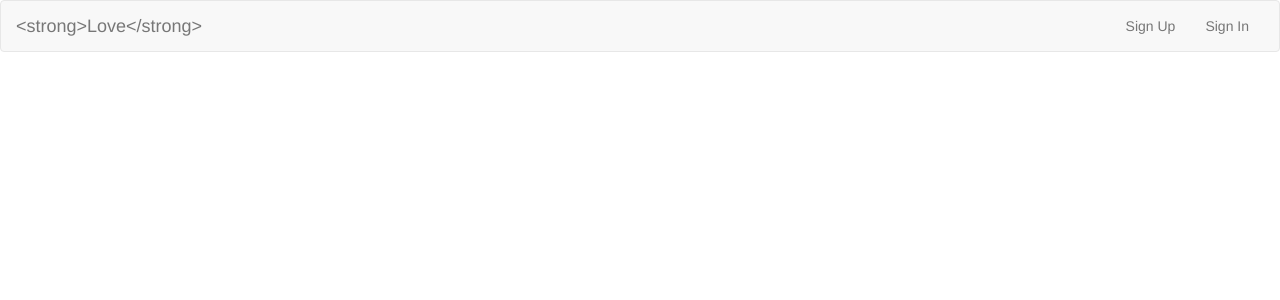
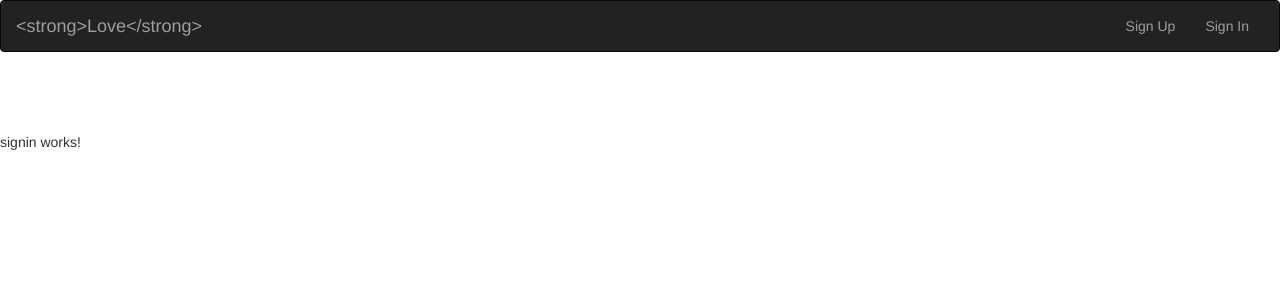
Before and after one commit to JoeyVinyard/StrongLove, an Angular app: page /signin in a window 1280 px wide. Shown: the top 300 px of the page. Built offline with nearby package versions, Linux system fonts and the light colour scheme.

Commit message:
Routing works

```diff
--- a/src/app/app.component.html
+++ b/src/app/app.component.html
@@ -1 +1,4 @@
 <navbar></navbar>
+<div class="main-content">
+	<router-outlet></router-outlet>
+</div>
--- a/src/app/nav/nav.component.html
+++ b/src/app/nav/nav.component.html
@@ -1,4 +1,4 @@
-<nav class="navbar navbar-default">
+<nav class="navbar navbar-inverse">
   <div class="container-fluid">
     <div class="navbar-header">
       <button type="button" class="navbar-toggle collapsed" data-toggle="collapse" data-target="#bs-example-navbar-collapse-1" aria-expanded="false">
--- /dev/null
+++ b/src/app/signin/signin.component.html
@@ -0,0 +1,3 @@
+<p>
+  signin works!
+</p>
--- /dev/null
+++ b/src/app/signin/signin.component.ts
@@ -0,0 +1,15 @@
+import { Component, OnInit } from '@angular/core';
+
+@Component({
+  selector: 'signin',
+  templateUrl: './signin.component.html',
+  styleUrls: ['./signin.component.css']
+})
+export class SigninComponent implements OnInit {
+
+  constructor() { }
+
+  ngOnInit() {
+  }
+
+}
--- a/src/styles.css
+++ b/src/styles.css
@@ -1 +1,4 @@
 /* You can add global styles to this file, and also import other style files */
+.main-content{
+	padding-top: 60px;
+}
```
Also changed, not shown: src/app/app.module.ts (+12 -3 lines), src/app/signin/signin.component.css (added), 1 other file (tests, documents, lock files or other folders).
